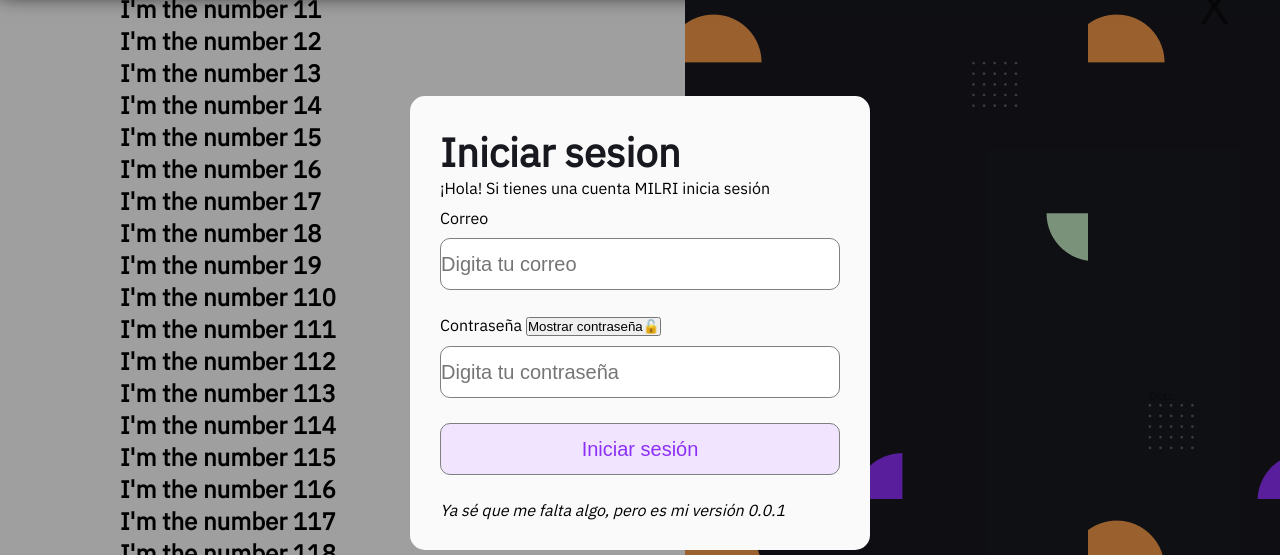
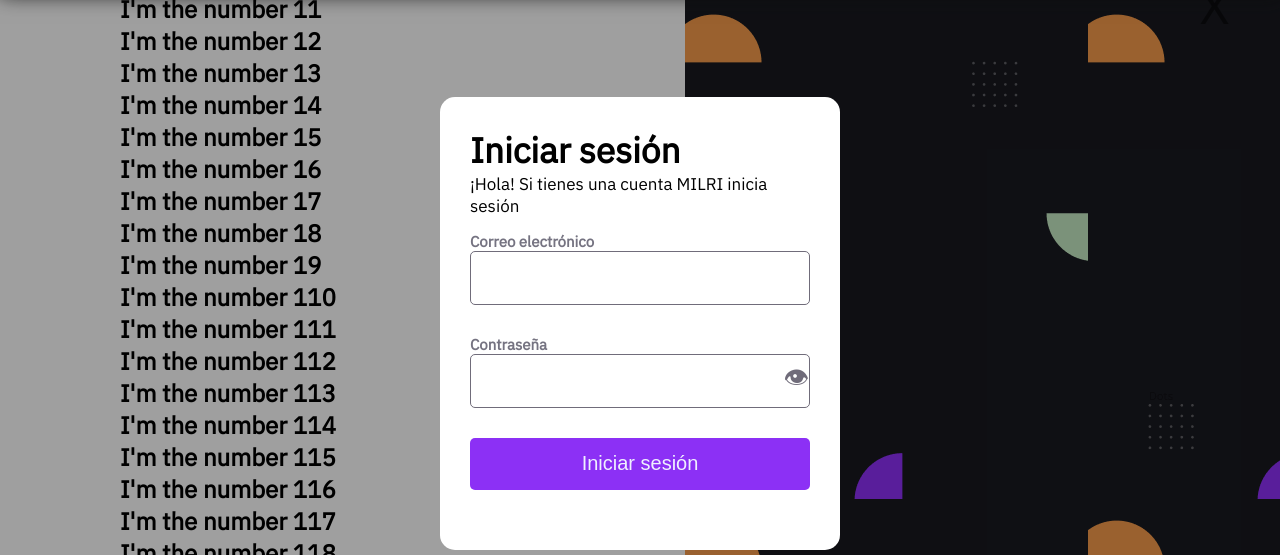
Before and after one commit to miltonials/milri, a plain HTML site: page index.html in a window 1280 px wide. Both pictures are taken after a click on the item "Iniciar Sesión". Shown: the part 77-632 px from the top of the page. Drawn offline with Linux system fonts and the light colour scheme; no server answers.

Commit message:
rediseño de modal de login

```diff
--- a/js/main.js
+++ b/js/main.js
@@ -65,10 +65,8 @@ const mostrarContrasena = () => {
   let mostrarContrasenaBtn = document.getElementById("showPassword--btn");
   if (tipo.type == "password") {
     tipo.type = "text";
-    mostrarContrasenaBtn.value = "Ocultar contraseña🔒";
   } else {
     tipo.type = "password";
-    mostrarContrasenaBtn.value = "Mostrar contraseña🔓";
   }
 };
 
@@ -83,7 +81,7 @@ const setupEvents = (data) => {
       const card = `
       <div class="card event">
         <figure class="card-image">
-        <img src="https://firebasestorage.googleapis.com/v0/b/miltonialsblog.appspot.com/o/imagenes%2FCaptura.PNG?alt=media&token=b90a8a52-0bfe-4e9c-8786-99795c25e835" alt="Imagen de un evento" >
+        <img src="https://www.diariovivo.com/wp-content/uploads/2020/07/unnamed-2-5-750x450.jpg" alt="Imagen de un evento" >
         </figure>
         <div class="card-information">
           <h2 class="title">${evento.title}</h2>
--- a/js/modals.js
+++ b/js/modals.js
@@ -91,24 +91,30 @@ iniciarSesion_btn.addEventListener("click", () => {
     printModal(`
     <div class="iniciarSesion--container">
       <div class="iniciarSesion__information--container">
-        <h2>Iniciar sesion</h2>
+        <h1>Iniciar sesión</h1>
         <p>¡Hola! Si tienes una cuenta MILRI inicia sesión</p>
         <form action="iniciarSesion" id="iniciarSesion--Form">
           <label for="correo">
-            <p>Correo</p>
-            <input type="email" name="correo" id="correo" placeholder="Digita tu correo" required autocomplete="email">
+            <h5>
+              Correo electrónico
+              <div class="email--container">
+                <input type="email" name="correo" id="correo" required autocomplete="email">
+              </div>
+            </h5>
           </label>
           <label for="password">
-            <p>
+            <h5>
               Contraseña
-              <input type="button" id="showPassword--btn" value="Mostrar contraseña🔓" onclick="mostrarContrasena()">
-            </p>
-            <input type="password" name="password" id="password" placeholder="Digita tu contraseña" required>
+              <div class="password--container">
+                <input type="password" name="password" id="password" required>
+                <input type="button" id="showPassword--btn" value="👁" onclick="mostrarContrasena()">
+              </div>
+            </h5>
           </label>
           <label type="submit" for="iniciarSesion">
             <button>Iniciar sesión</button>
           </label>
-          <i>Ya sé que me falta algo, pero es mi versión 0.0.1</i>
+          <!-- <i>Ya sé que me falta algo, pero es mi versión 0.0.1</i> -->
         </form>
       </div>
     </div>
--- a/styles/style.css
+++ b/styles/style.css
@@ -350,45 +350,78 @@ aside {
 
 /* MODAL INICIAR SESION */
 .iniciarSesion__information--container {
-  border-radius: 15px;
-  background: var(--ligth-color);
-  transition: 1s;
-  margin: 19px;
   display: flex;
   flex-direction: column;
-  max-width: 460px;
+  border-radius: 15px;
+  margin: 19px;
+  max-width: 400px;
   padding: 30px;
-  font-size: 1.6rem;
+  font-size: 1.7rem;
+  background: #fff;
+  transition: 1s;
+}
+.iniciarSesion__information--container h1 {
+  font-size: 3.5rem;
+}
+.iniciarSesion__information--container p {
+  margin-bottom: 15px;
 }
 .iniciarSesion__information--container h2 {
   font-size: 4rem;
-  color: var(--dark-color);
+  color: #000;
 }
-.iniciarSesion__information--container p {
+.iniciarSesion__information--container h5 {
   margin-bottom: 10px;
+  font-size: 1.5rem;
+  color: #757381;
 }
+
 #correo,
 #password,
-.iniciarSesion__information--container label button {
-  color: var(--dark-color);
+.iniciarSesion__information--container button,
+.email--container,
+.password--container {
+  color: #757381;
   height: 52px;
   width: 100%;
   font-size: 2rem;
   outline: none;
-  margin-bottom: 25px;
-  border-radius: 10px;
-  border: 1px solid gray;
+  border: none;
+  margin-bottom: 30px;
+  background-color: transparent;
+  border-radius: 5px;
 }
-#correo:hover,
-#password:hover,
+.email--container,
+.password--container {
+  display: flex;
+  border: 1px solid #706c7a;
+  border-radius: 5px;
+  height: 54px;
+}
+#password {
+  border: none;
+  background-color: transparent;
+}
+#showPassword--btn {
+  cursor: pointer;
+  color: #706c7a;
+  font-size: 2.5rem;
+  outline: none;
+  border-top-right-radius: 5px;
+  border-bottom-right-radius: 5px;
+  border: none;
+  background-color: transparent;
+  }
+  .email--container:hover,
+  .password--container:hover,
 .iniciarSesion__information--container label button:hover {
-  box-shadow: inset 0 0 4px #8c30f5;
+  box-shadow: 0 0 4px #8c30f5;
 }
 .iniciarSesion__information--container label button {
-  color: #8c30f5;
-  background-color: var(--li-ligth-color);
+  background-color: #8c30f5;
+  color: #eff0ff;
 }
-.iniciarSesion__information--container label button:active {
+#showPassword--btn:active, .iniciarSesion__information--container label button:active {
   transform: scale(0.8);
   transition: all 0.2s;
 }
```
